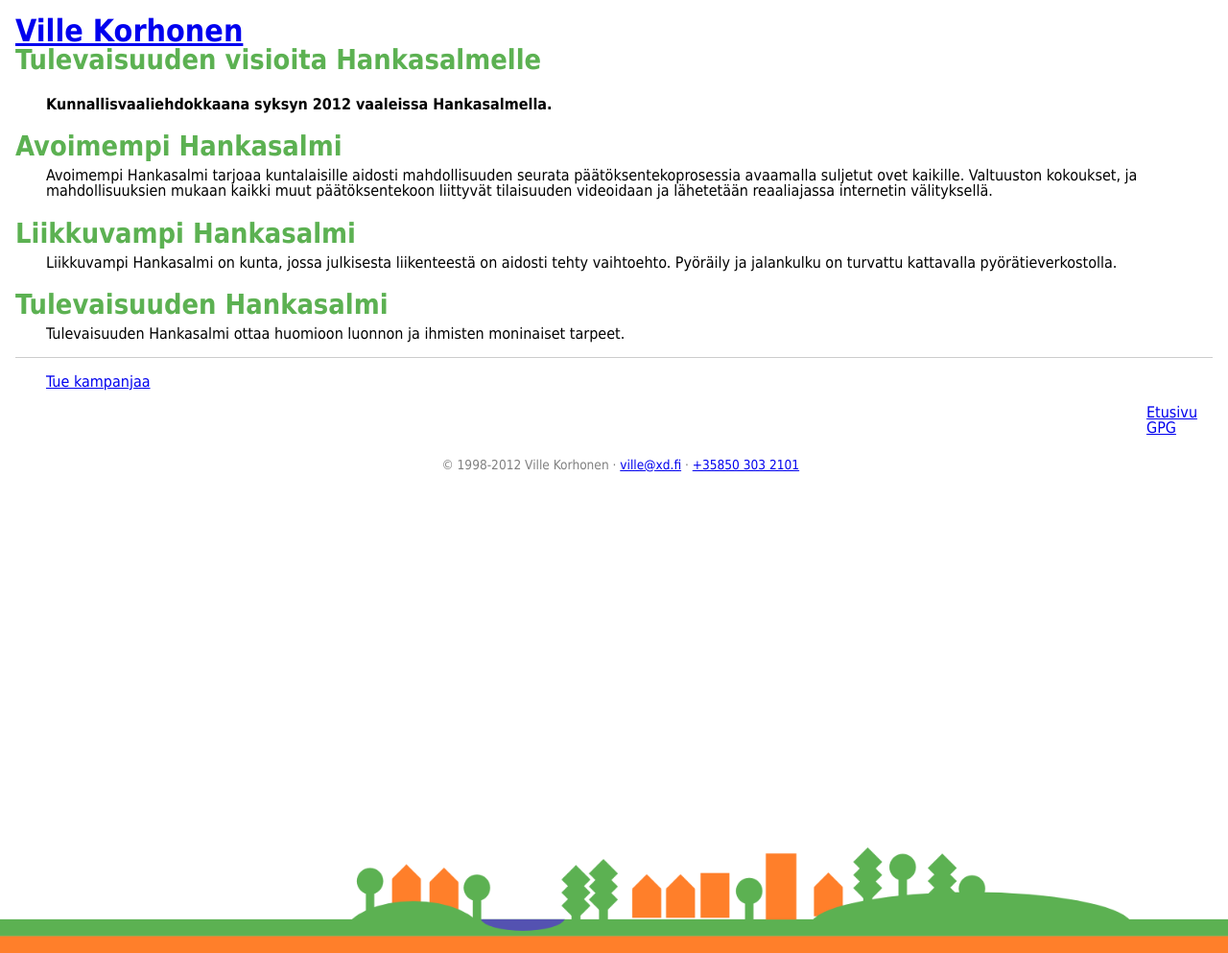
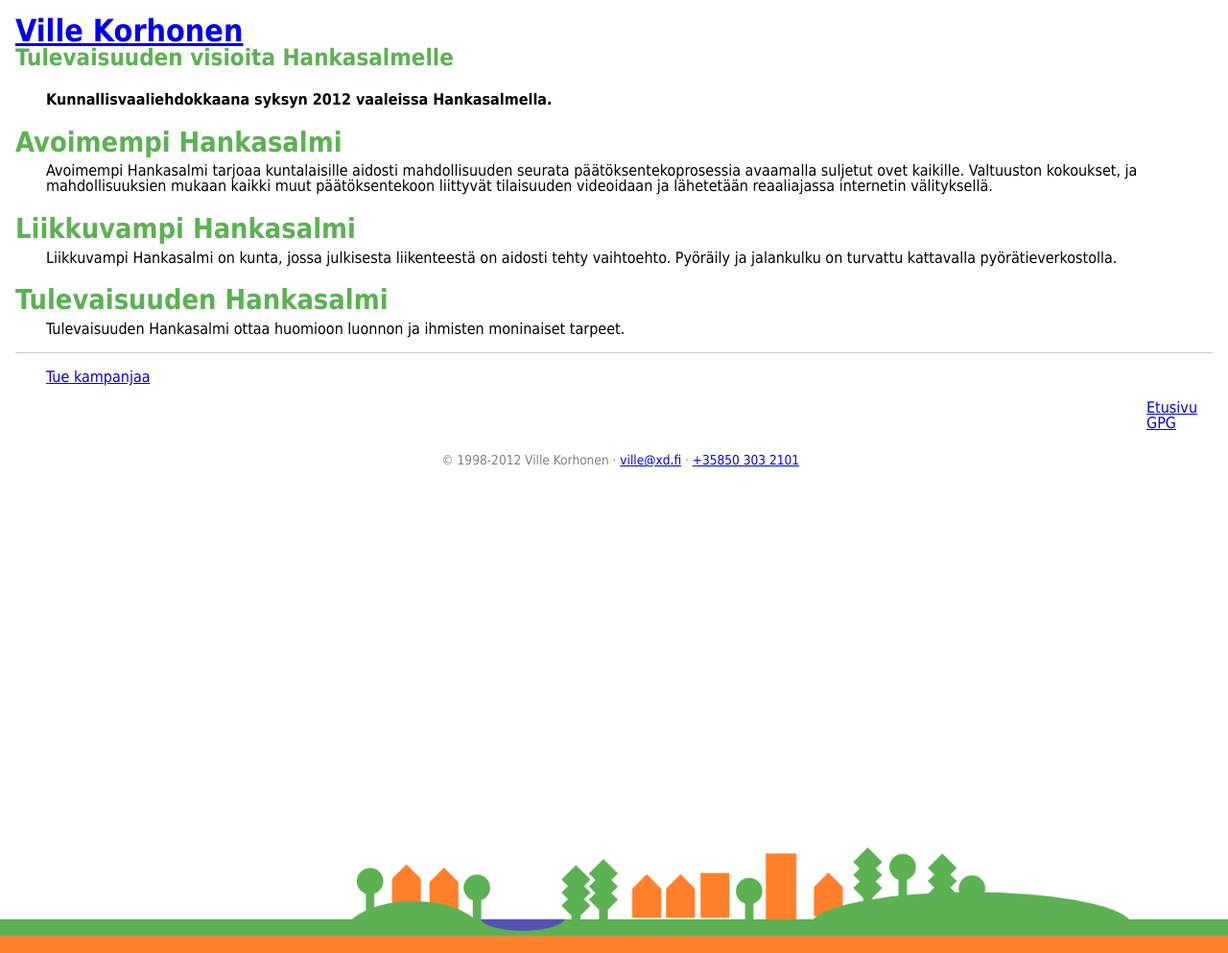
Before and after one commit to annavonzansen/ypcs.github.com, a Jekyll site: the page built from index.html, in a window 1280 px wide. Shown: the whole page at 96% size. Built offline with Jekyll 4.4.1, drawn with Linux system fonts in a browser that asks for light colours; Markdown is read by kramdown in place of the engine named in the settings.

Commit message:
Smaller font for tagline

```diff
--- a/media/css/style.css
+++ b/media/css/style.css
@@ -64,6 +64,9 @@ header h1,
 header h2 {
   margin: 0;
 }
+header h2 {
+  font-size: 1.5em;
+}
 #main {
   clear: left;
 }
--- a/media/css/style.less
+++ b/media/css/style.less
@@ -74,6 +74,10 @@ header {
 	h1, h2 {
 		margin: 0;
 	}
+
+    h2 {
+        font-size: 1.5em;
+    }
 }
 
 #main {
```
